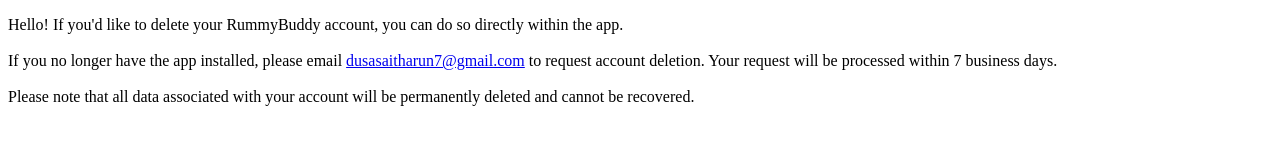
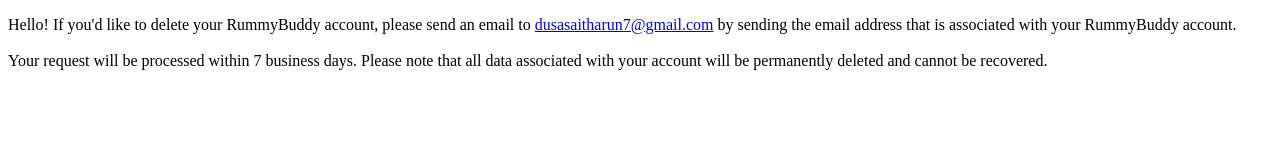
Before and after one commit to saiTharunDusa/saiTharunDusa.github.io, a plain HTML site: page index.html in a window 1280 px wide. Drawn offline with Linux system fonts and the light colour scheme.

Commit message:
Update index.html

```diff
--- a/index.html
+++ b/index.html
@@ -7,11 +7,11 @@
 </head>
 <body>
     <p>
-        Hello! If you'd like to delete your RummyBuddy account, you can do so directly within the app.
+        Hello! If you'd like to delete your RummyBuddy account, please send an email to
+        <a href="mailto:dusasaitharun7@gmail.com">dusasaitharun7@gmail.com</a>
+        by sending the email address that is associated with your RummyBuddy account.
         <br><br>
-        If you no longer have the app installed, please email <a href="mailto:dusasaitharun7@gmail.com">dusasaitharun7@gmail.com</a> to request account deletion. Your request will be processed within 7 business days.
-        <br><br>
-        Please note that all data associated with your account will be permanently deleted and cannot be recovered.
+        Your request will be processed within 7 business days. Please note that all data associated with your account will be permanently deleted and cannot be recovered.
     </p>
 </body>
 </html>
```
